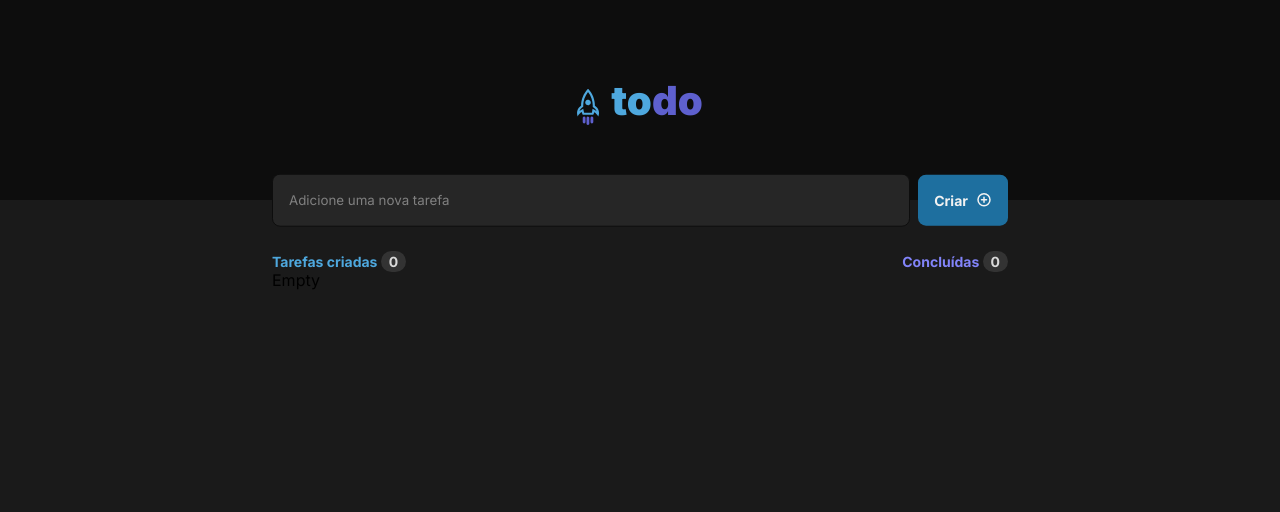
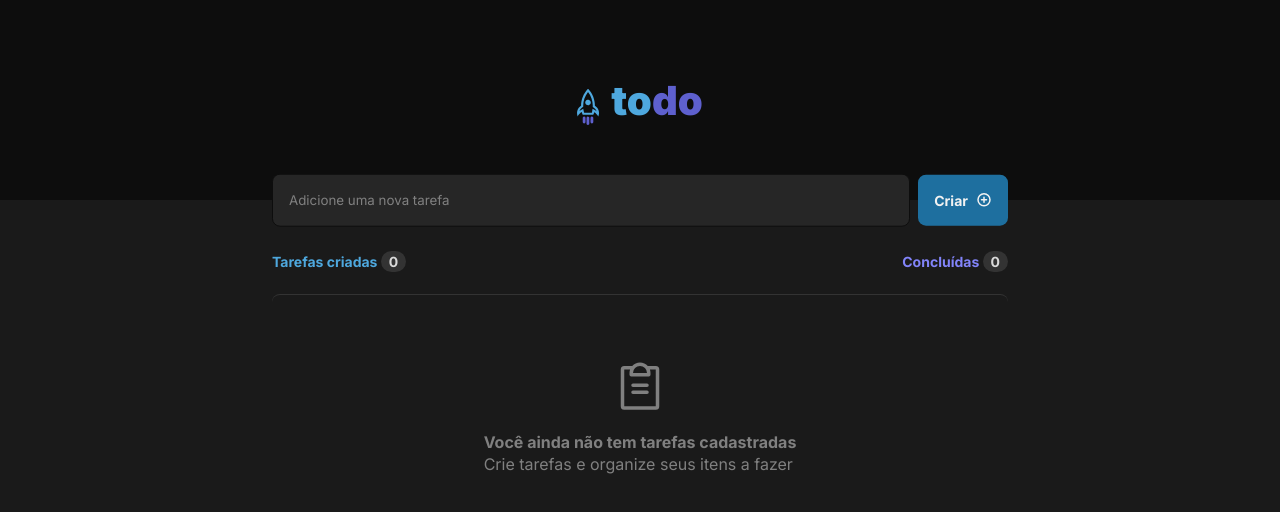
Before and after one commit to VNatario/todo-list, a React (Vite) app: page / in a window 1280 px wide. Shown: the top 512 px of the page. Built offline with nearby package versions, Linux system fonts and the light colour scheme.

Commit message:
create emptyList

```diff
--- a/src/components/Tasks.module.css
+++ b/src/components/Tasks.module.css
@@ -2,6 +2,7 @@
   display: flex;
   justify-content: space-between;
   align-items: center;
+  margin-bottom: 1.5rem;
 }
 
 .info .createdTask p,
@@ -24,3 +25,23 @@
   padding: 0.125rem 0.5rem;
   border-radius: 999px;
 }
+
+.emptyList {
+  display: flex;
+  align-items: center;
+  justify-content: center;
+  flex-direction: column;
+  gap: 1rem;
+  border-top: 1px solid var(--gray-400);
+  border-radius: 8px;
+  padding: 4rem 0;
+  color: var(--gray-300);
+}
+
+.emptyList p {
+  line-height: 1.4;
+}
+
+.emptyList strong {
+  display: block;
+}
--- a/src/components/Tasks.tsx
+++ b/src/components/Tasks.tsx
@@ -1,3 +1,5 @@
+import { ClipboardText } from "@phosphor-icons/react";
+
 import styles from "./Tasks.module.css";
 
 export function Tasks() {
@@ -16,7 +18,14 @@ export function Tasks() {
           </p>
         </div>
       </div>
-      <div>Empty</div>
+
+      <div className={styles.emptyList}>
+        <ClipboardText size={56} />
+        <p>
+          <strong>Você ainda não tem tarefas cadastradas</strong>
+          Crie tarefas e organize seus itens a fazer
+        </p>
+      </div>
     </>
   );
 }
```
